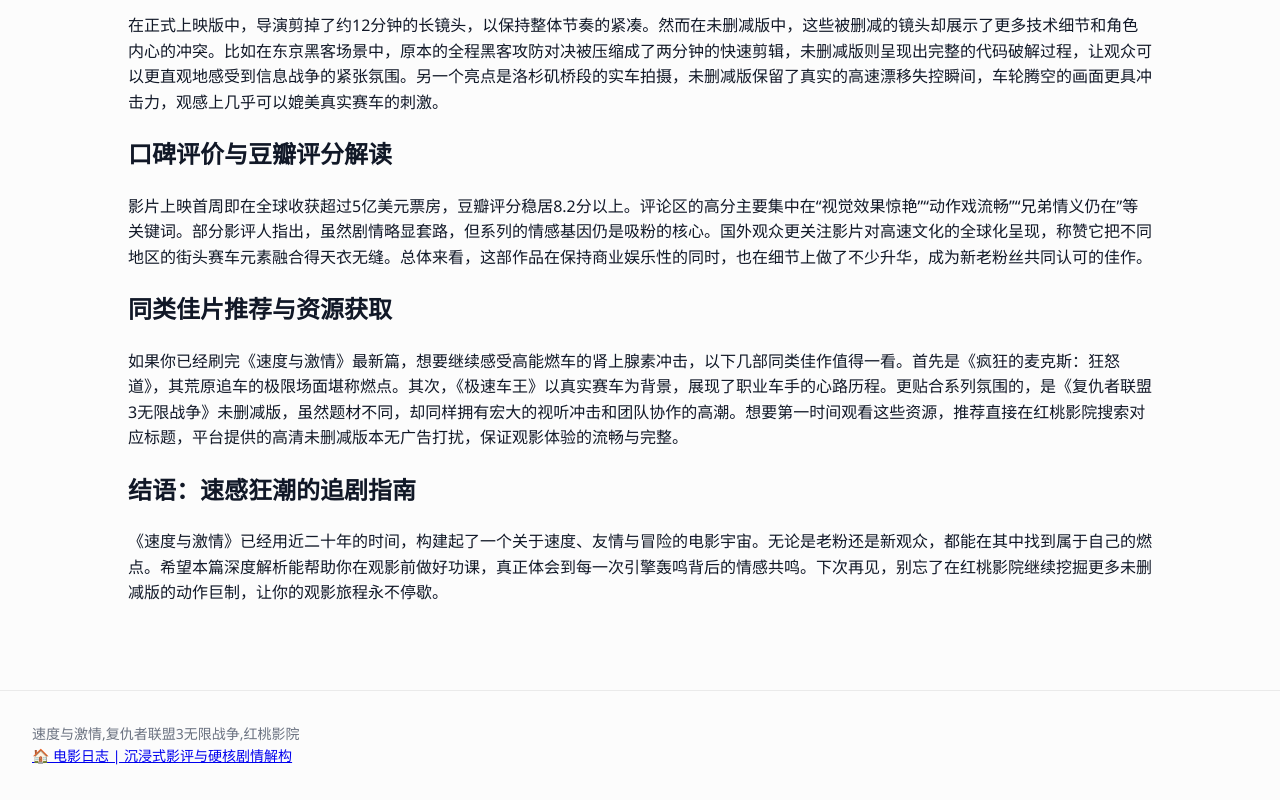
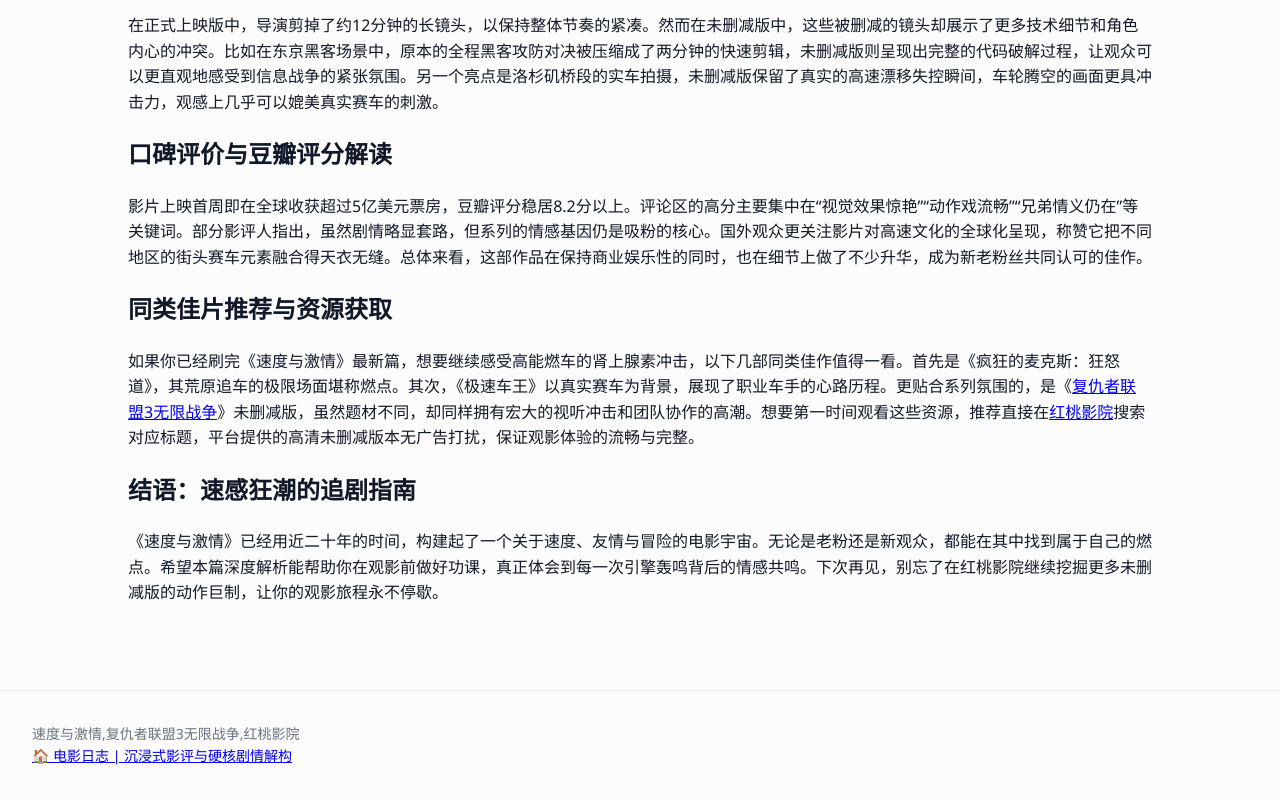
Before and after one commit to film-critique/journal, a plain HTML site: page docs/2026-09-15-3dfd6d.html in a window 1280 px wide. Shown: the part 691-1491 px from the top of the page. Drawn offline with Linux system fonts and the light colour scheme.

Commit message:
update 速度与激情：燃爆街头 with links

```diff
--- a/docs/2026-09-15-3dfd6d.html
+++ b/docs/2026-09-15-3dfd6d.html
@@ -25,7 +25,7 @@
 <h2>主创团队幕后故事</h2><p>导演林诣彬在本作中大胆融合了传统动作与科幻元素，他曾透露在拍摄电动超跑追逐时，团队花费了近半年时间研发专属的车模与特效渲染管线。摄影指导刘伟强采用了大量低空航拍与车内微距镜头，力求捕捉每一次轮胎摩擦地面的火花与车手的汗水。制片人陈木胜则在选角上坚持“血缘与实力并重”，让新老演员共同演绎兄弟情义的传承。配乐方面，邀请了美国顶级电子音乐制作人，为每一次超车注入了脉冲般的节奏，让观众在耳膜上也能感受到速度的冲击。</p>
 <h2>高光时刻与未删减版对比</h2><p>在正式上映版中，导演剪掉了约12分钟的长镜头，以保持整体节奏的紧凑。然而在未删减版中，这些被删减的镜头却展示了更多技术细节和角色内心的冲突。比如在东京黑客场景中，原本的全程黑客攻防对决被压缩成了两分钟的快速剪辑，未删减版则呈现出完整的代码破解过程，让观众可以更直观地感受到信息战争的紧张氛围。另一个亮点是洛杉矶桥段的实车拍摄，未删减版保留了真实的高速漂移失控瞬间，车轮腾空的画面更具冲击力，观感上几乎可以媲美真实赛车的刺激。</p>
 <h2>口碑评价与豆瓣评分解读</h2><p>影片上映首周即在全球收获超过5亿美元票房，豆瓣评分稳居8.2分以上。评论区的高分主要集中在“视觉效果惊艳”“动作戏流畅”“兄弟情义仍在”等关键词。部分影评人指出，虽然剧情略显套路，但系列的情感基因仍是吸粉的核心。国外观众更关注影片对高速文化的全球化呈现，称赞它把不同地区的街头赛车元素融合得天衣无缝。总体来看，这部作品在保持商业娱乐性的同时，也在细节上做了不少升华，成为新老粉丝共同认可的佳作。</p>
-<h2>同类佳片推荐与资源获取</h2><p>如果你已经刷完《速度与激情》最新篇，想要继续感受高能燃车的肾上腺素冲击，以下几部同类佳作值得一看。首先是《疯狂的麦克斯：狂怒道》，其荒原追车的极限场面堪称燃点。其次，《极速车王》以真实赛车为背景，展现了职业车手的心路历程。更贴合系列氛围的，是《复仇者联盟3无限战争》未删减版，虽然题材不同，却同样拥有宏大的视听冲击和团队协作的高潮。想要第一时间观看这些资源，推荐直接在红桃影院搜索对应标题，平台提供的高清未删减版本无广告打扰，保证观影体验的流畅与完整。</p>
+<h2>同类佳片推荐与资源获取</h2><p>如果你已经刷完《速度与激情》最新篇，想要继续感受高能燃车的肾上腺素冲击，以下几部同类佳作值得一看。首先是《疯狂的麦克斯：狂怒道》，其荒原追车的极限场面堪称燃点。其次，《极速车王》以真实赛车为背景，展现了职业车手的心路历程。更贴合系列氛围的，是《<a href="https://filminsight8.wordpress.com/2026/08/11/%e5%a4%8d%e4%bb%87%e8%80%85%e8%81%94%e7%9b%9f3%e6%97%a0%e9%99%90%e6%88%98%e4%ba%89%ef%bc%9a%e7%bb%88%e6%9e%81%e5%af%b9%e5%86%b3%e8%83%8c%e5%90%8e%e9%9a%90%e8%97%8f%e7%9a%84%e6%83%8a%e4%ba%ba%e7%9c%9f/" target="_blank">复仇者联盟3无限战争</a>》未删减版，虽然题材不同，却同样拥有宏大的视听冲击和团队协作的高潮。想要第一时间观看这些资源，推荐直接在<a href="https://www.ntmxzjf.com" target="_blank">红桃影院</a>搜索对应标题，平台提供的高清未删减版本无广告打扰，保证观影体验的流畅与完整。</p>
 <h2>结语：速感狂潮的追剧指南</h2><p>《速度与激情》已经用近二十年的时间，构建起了一个关于速度、友情与冒险的电影宇宙。无论是老粉还是新观众，都能在其中找到属于自己的燃点。希望本篇深度解析能帮助你在观影前做好功课，真正体会到每一次引擎轰鸣背后的情感共鸣。下次再见，别忘了在红桃影院继续挖掘更多未删减版的动作巨制，让你的观影旅程永不停歇。</p></div></article>
     <div class="cw_gxpvoh"><div>速度与激情,复仇者联盟3无限战争,红桃影院</div><a href="https://film-critique.github.io/journal/">🏠 电影日志 | 沉浸式影评与硬核剧情解构</a></div>
 </body>
```
